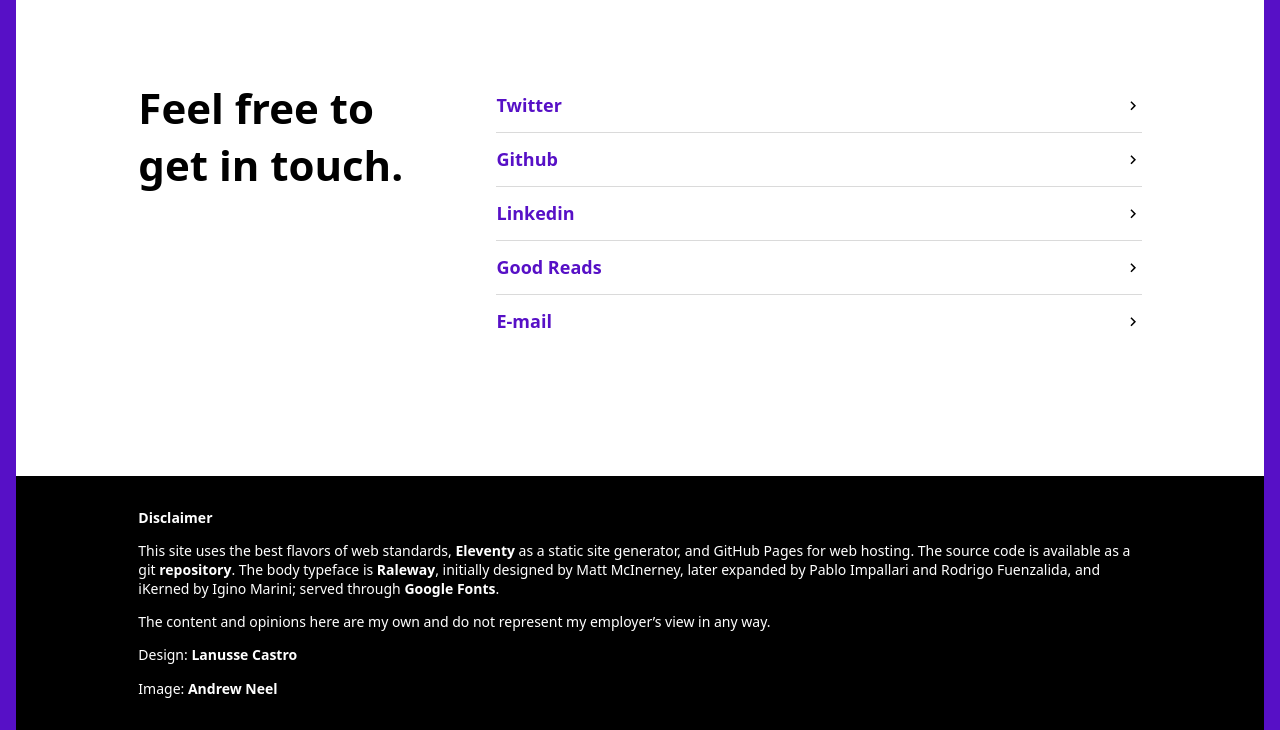
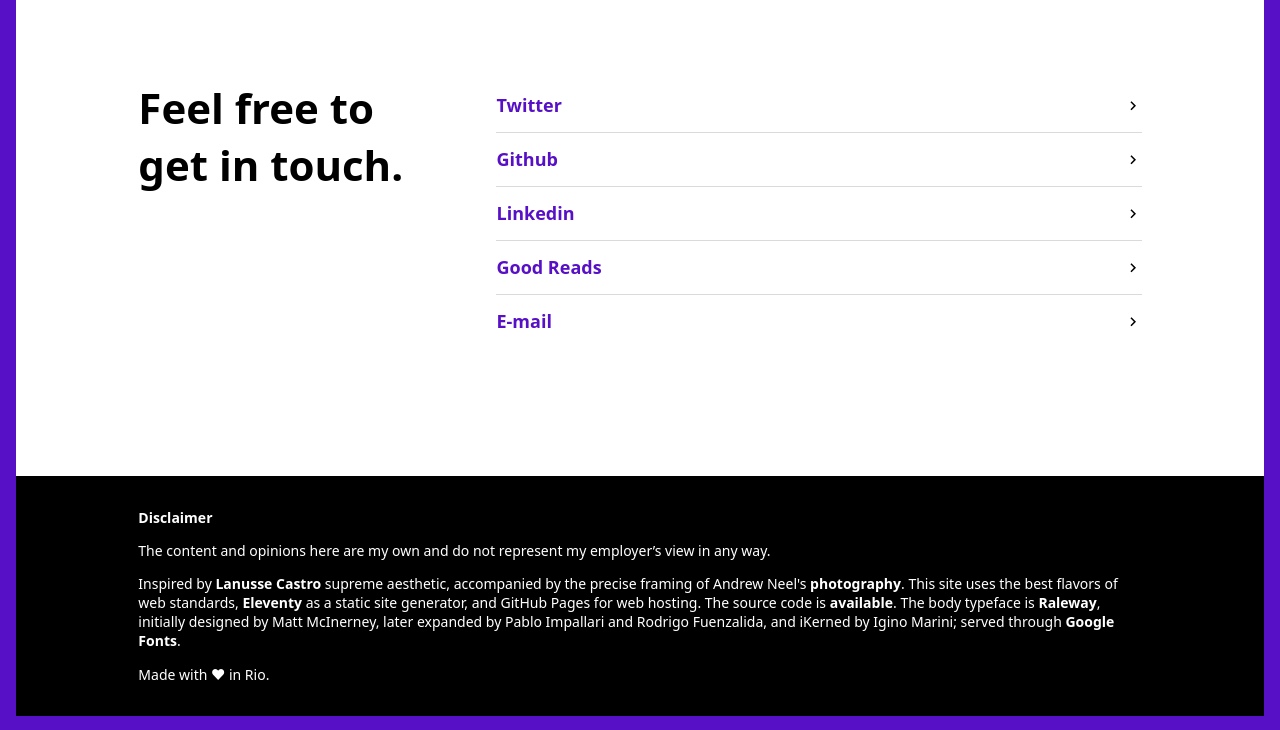
Before and after one commit to heliocorreia/heliocorreia.com, an Eleventy site: page src/structure/index.html in a window 1280 px wide. Shown: the part 2831-3561 px from the top of the page. Built offline with nearby package versions, Linux system fonts and the light colour scheme; Eleventy itself is replaced by a stand-in of ours; files that its build step writes are made by us from their sources; a web font is replaced by a local one.

Commit message:
update disclaimer section

```diff
--- a/src/structure/index.html
+++ b/src/structure/index.html
@@ -56,10 +56,7 @@ title: Home
 
 <section id="disclaimer">
   <h2>Disclaimer</h2>
-  <p>This site uses the best flavors of web standards, <a href="https://www.11ty.io/">Eleventy</a> as a static site generator, and GitHub Pages for web hosting. The source code is available as a git <a href="https://github.com/heliocorreia/heliocorreia.com">repository</a>. The body typeface is <a href="https://github.com/impallari/Raleway/">Raleway</a>, initially designed by Matt McInerney, later expanded by Pablo Impallari and Rodrigo Fuenzalida, and iKerned by Igino Marini; served through <a href="https://fonts.google.com/specimen/Raleway">Google Fonts</a>.</p>
-
   <p>The content and opinions here are my own and do not represent my employer’s view in any way.</p>
-
-  <p>Design: <a href="https://lanux.co/">Lanusse Castro</a></p>
-  <p class="credit-heroimg">Image: <a href="https://unsplash.com/photos/cckf4TsHAuw?utm_source=unsplash&utm_medium=referral&utm_content=creditCopyText">Andrew Neel</a></p>
+  <p>Inspired by <a href="https://lanux.co/">Lanusse Castro</a> supreme aesthetic, accompanied by the precise framing of Andrew Neel's <a href="https://unsplash.com/photos/cckf4TsHAuw?utm_source=unsplash&utm_medium=referral&utm_content=creditCopyText">photography</a>. This site uses the best flavors of web standards, <a href="https://www.11ty.io/">Eleventy</a> as a static site generator, and GitHub Pages for web hosting. The source code is <a href="https://github.com/heliocorreia/heliocorreia.com">available</a>. The body typeface is <a href="https://github.com/impallari/Raleway/">Raleway</a>, initially designed by Matt McInerney, later expanded by Pablo Impallari and Rodrigo Fuenzalida, and iKerned by Igino Marini; served through <a href="https://fonts.google.com/specimen/Raleway">Google Fonts</a>.</p>
+  <p>Made with ♥ in Rio.</p>
 </section>
```
Also changed, not shown: docs/index.html (+2 -5 lines).
